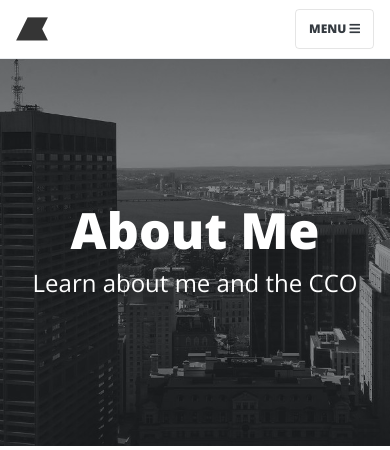
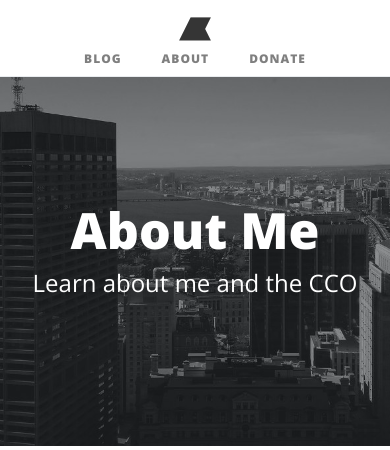
Before and after one commit to austinkilduff/akilduff.com, a Flask app: page /about in a window 390 px wide. Shown: the top 450 px of the page. Run offline with Flask 2, Linux system fonts and the light colour scheme; some libraries are stand-ins or nearby versions.

Commit message:
Fix mobile issue introduced by removing JS

```diff
--- a/static/css/clean-blog.css
+++ b/static/css/clean-blog.css
@@ -112,6 +112,8 @@ img::-moz-selection {
 #mainNav .navbar-brand {
   font-weight: 800;
   color: #343a40;
+  margin-left: auto;
+  margin-right: auto;
 }
 
 #mainNav .navbar-brand img {
@@ -128,11 +130,17 @@ img::-moz-selection {
   color: #343a40;
 }
 
+#mainNav .navbar-nav {
+  flex-direction: row;
+  justify-content: center;
+}
+
 #mainNav .navbar-nav > li.nav-item > a {
   font-size: 12px;
   font-weight: 800;
   letter-spacing: 1px;
   text-transform: uppercase;
+  padding: 0 20px;
 }
 
 @media only screen and (min-width: 992px) {
--- a/templates/layout.html
+++ b/templates/layout.html
@@ -27,11 +27,7 @@
         <a class="navbar-brand" href="/">
           <img src="/static/img/favicon.png">
         </a>
-        <button class="navbar-toggler navbar-toggler-right" type="button" data-toggle="collapse" data-target="#navbarResponsive" aria-controls="navbarResponsive" aria-expanded="false" aria-label="Toggle navigation">
-          Menu
-          <i class="fas fa-bars"></i>
-        </button>
-        <div class="collapse navbar-collapse" id="navbarResponsive">
+        <div class="collapse navbar-collapse show" id="navbarResponsive">
           <ul class="navbar-nav ml-auto">
             <li class="nav-item">
               <a class="nav-link" href="/">Blog</a>
```
